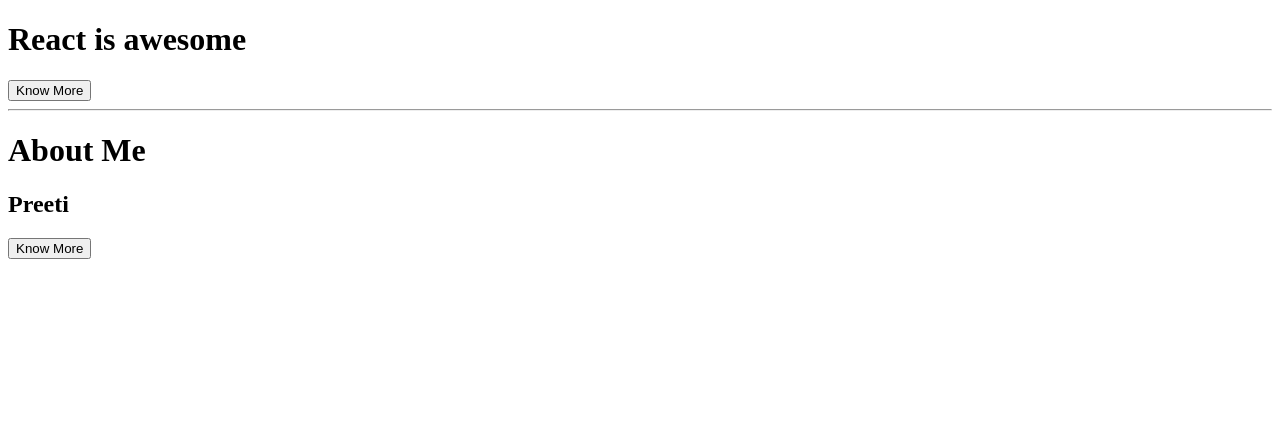
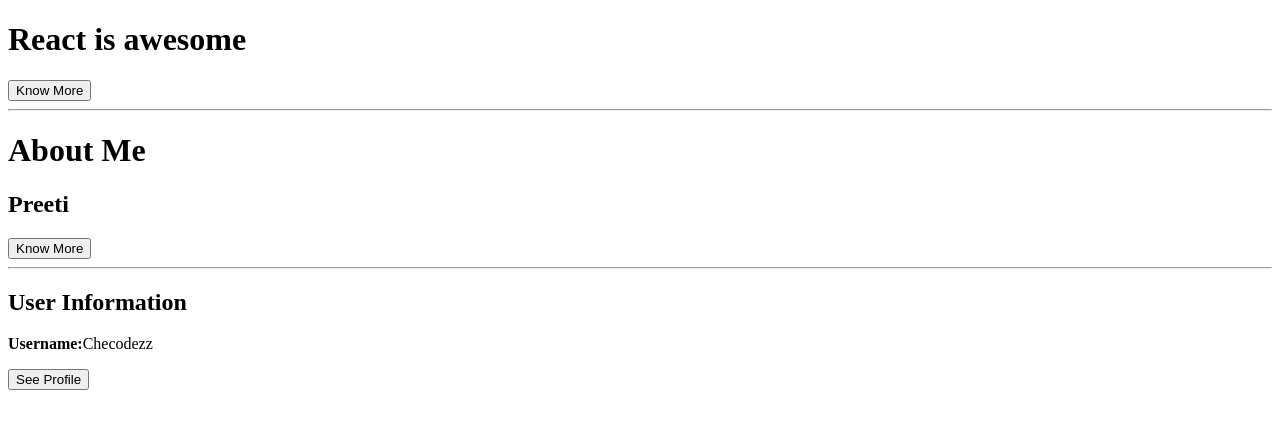
Before and after one commit to checodezz/useState-practiceApp-28, a React (Vite) app: page / in a window 1280 px wide. Shown: the top 428 px of the page. Built offline with nearby package versions, Linux system fonts and the light colour scheme.

Commit message:
added UserInfo component

```diff
--- a/src/App.jsx
+++ b/src/App.jsx
@@ -1,6 +1,7 @@
 import "./App.css";
 import Article from "./Article"
 import About from "./About"
+import UserInfo from "./UserInfo"
 /*
 1. Build a React component called Article that accepts two props: title and content. Inside the component, render a <h1> tag with the title prop and a button below that which says “Know More”. On the click of the button, show the content in a <p> tag just below the button.
 */
@@ -17,11 +18,17 @@
   const name = 'Preeti' // you can put your name
   const learning = 'I am learning React JS currently at neoG Camp.'
 
+  const username = "Checodezz"
+  const email = "checodezz@gmail.com"
+  const age = 22
+
   return (
     <main>
       <Article title={title} content={content} />
       <hr/>
       <About heading={heading} name={name} learning={learning}/>
+      <hr/>
+      <UserInfo username={username} email={email} age={age}/>
     </main>
   );
 }
--- /dev/null
+++ b/src/UserInfo.jsx
@@ -0,0 +1,28 @@
+import { useState } from "react";
+
+const UserInfo = ({ username, email, age }) => {
+  const [details, setDetails] = useState(false);
+
+  return (
+    <div>
+      <h2>User Information</h2>
+      <p>
+        <strong>Username:</strong>
+        {username}
+      </p>
+      {
+        details ? (
+          <>
+          <p><strong>Email: </strong>{email}</p>
+            <p><strong>Age: </strong>{age}</p>
+          </>
+        ) : (
+          <button onClick={()=>setDetails(true)}>See Profile</button>
+        )
+      }
+
+    </div>
+  );
+};
+
+export default UserInfo
```
